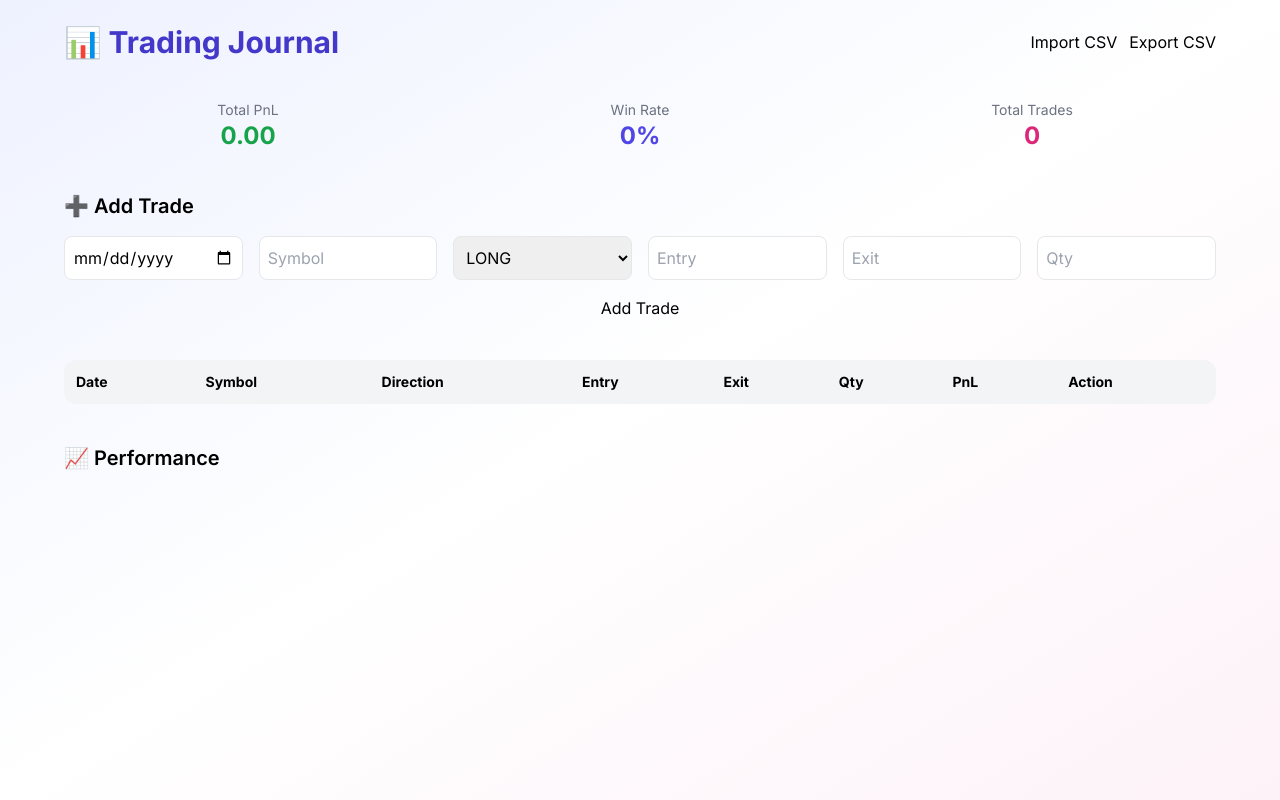
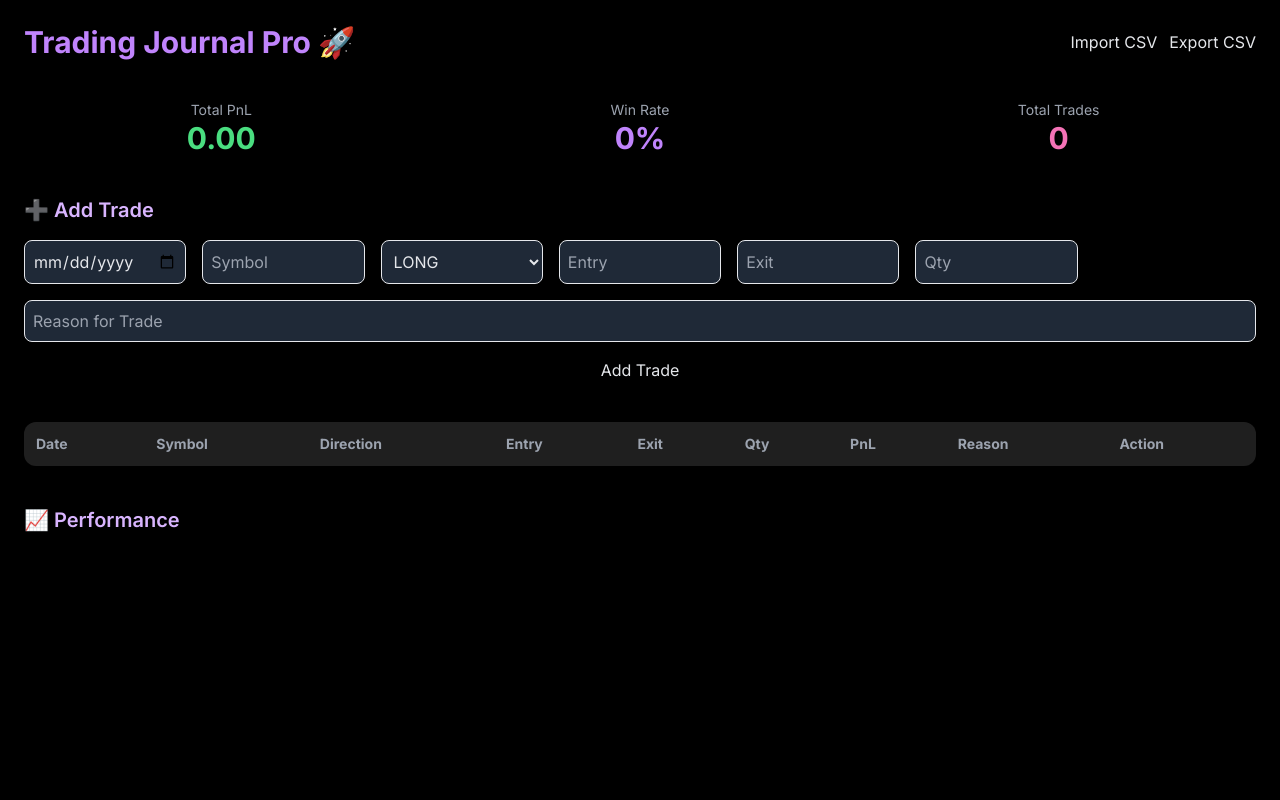
Before and after one commit to crazytrader-in/MY-WEBSITE-CRAZYTRADER.IN, a plain HTML site: page index.html in a window 1280 px wide. Drawn offline with nearby package versions, Linux system fonts and the light colour scheme.

Commit message:
Add index.html

```diff
--- a/index.html
+++ b/index.html
@@ -3,8 +3,8 @@
 <head>
   <meta charset="UTF-8" />
   <meta name="viewport" content="width=device-width, initial-scale=1" />
-  <title>Trading Journal - Premium Minimal</title>
-  <meta name="description" content="A professional minimalist trading journal powered by localStorage." />
+  <title>Trading Journal Pro</title>
+  <meta name="description" content="A professional trading journal to track trades, PnL, and performance." />
 
   <!-- Google Font -->
   <link href="https://fonts.googleapis.com/css2?family=Inter:wght@400;600;700&display=swap" rel="stylesheet">
@@ -17,21 +17,21 @@
 
   <style>
     body { font-family: 'Inter', sans-serif; }
-    .card { @apply bg-white rounded-2xl shadow-md p-6 transition hover:shadow-xl; }
-    .btn { @apply px-4 py-2 rounded-xl font-medium text-white bg-indigo-600 hover:bg-indigo-700 transition; }
-    .btn-outline { @apply px-4 py-2 rounded-xl font-medium border border-indigo-600 text-indigo-600 hover:bg-indigo-50 transition; }
+    .card { @apply bg-gray-900 rounded-2xl shadow-xl p-6 border border-gray-800; }
+    .btn { @apply px-4 py-2 rounded-xl font-medium text-white bg-purple-600 hover:bg-purple-700 transition; }
+    .btn-outline { @apply px-4 py-2 rounded-xl font-medium border border-purple-500 text-purple-400 hover:bg-purple-600/10 transition; }
     table { border-radius: 12px; overflow: hidden; }
-    thead { background: #f3f4f6; }
-    tbody tr:hover { background: #f9fafb; }
+    thead { background: #1f1f1f; }
+    tbody tr:hover { background: #2a2a2a; }
   </style>
 </head>
 
-<body class="bg-gradient-to-br from-indigo-50 via-white to-pink-50 min-h-screen p-6">
-  <div class="max-w-6xl mx-auto">
+<body class="bg-black text-gray-200 min-h-screen p-6">
+  <div class="max-w-7xl mx-auto">
 
     <!-- Header -->
     <header class="flex items-center justify-between mb-10">
-      <h1 class="text-3xl font-bold text-indigo-700">📊 Trading Journal</h1>
+      <h1 class="text-3xl font-bold text-purple-400">Trading Journal Pro 🚀</h1>
       <div class="flex gap-3">
         <label class="btn-outline cursor-pointer">
           Import CSV
@@ -44,33 +44,34 @@
     <!-- Stats -->
     <div class="grid grid-cols-1 md:grid-cols-3 gap-6 mb-10">
       <div class="card text-center">
-        <p class="text-sm text-gray-500">Total PnL</p>
-        <p id="totalPnL" class="text-2xl font-bold text-green-600">0</p>
+        <p class="text-sm text-gray-400">Total PnL</p>
+        <p id="totalPnL" class="text-3xl font-bold text-green-400">₹0</p>
       </div>
       <div class="card text-center">
-        <p class="text-sm text-gray-500">Win Rate</p>
-        <p id="winRate" class="text-2xl font-bold text-indigo-600">0%</p>
+        <p class="text-sm text-gray-400">Win Rate</p>
+        <p id="winRate" class="text-3xl font-bold text-purple-400">0%</p>
       </div>
       <div class="card text-center">
-        <p class="text-sm text-gray-500">Total Trades</p>
-        <p id="totalTrades" class="text-2xl font-bold text-pink-600">0</p>
+        <p class="text-sm text-gray-400">Total Trades</p>
+        <p id="totalTrades" class="text-3xl font-bold text-pink-400">0</p>
       </div>
     </div>
 
     <!-- Add Trade Form -->
     <div class="card mb-10">
-      <h2 class="text-xl font-semibold mb-4">➕ Add Trade</h2>
-      <form id="journalForm" class="grid md:grid-cols-6 gap-4">
-        <input id="date" type="date" required class="border rounded-lg p-2" />
-        <input id="symbol" type="text" placeholder="Symbol" required class="border rounded-lg p-2" />
-        <select id="direction" class="border rounded-lg p-2">
+      <h2 class="text-xl font-semibold mb-4 text-purple-300">➕ Add Trade</h2>
+      <form id="journalForm" class="grid md:grid-cols-7 gap-4">
+        <input id="date" type="date" required class="border rounded-lg p-2 bg-gray-800 text-gray-200" />
+        <input id="symbol" type="text" placeholder="Symbol" required class="border rounded-lg p-2 bg-gray-800 text-gray-200" />
+        <select id="direction" class="border rounded-lg p-2 bg-gray-800 text-gray-200">
           <option>LONG</option>
           <option>SHORT</option>
         </select>
-        <input id="entry" type="number" step="0.01" placeholder="Entry" required class="border rounded-lg p-2" />
-        <input id="exit" type="number" step="0.01" placeholder="Exit" required class="border rounded-lg p-2" />
-        <input id="qty" type="number" placeholder="Qty" required class="border rounded-lg p-2" />
-        <button type="submit" class="btn md:col-span-6">Add Trade</button>
+        <input id="entry" type="number" step="0.01" placeholder="Entry" required class="border rounded-lg p-2 bg-gray-800 text-gray-200" />
+        <input id="exit" type="number" step="0.01" placeholder="Exit" required class="border rounded-lg p-2 bg-gray-800 text-gray-200" />
+        <input id="qty" type="number" placeholder="Qty" required class="border rounded-lg p-2 bg-gray-800 text-gray-200" />
+        <input id="reason" type="text" placeholder="Reason for Trade" required class="border rounded-lg p-2 bg-gray-800 text-gray-200 md:col-span-7" />
+        <button type="submit" class="btn md:col-span-7">Add Trade</button>
       </form>
     </div>
 
@@ -78,7 +79,7 @@
     <div class="card mb-10 overflow-x-auto">
       <table class="w-full text-sm">
         <thead>
-          <tr class="text-left">
+          <tr class="text-left text-gray-400">
             <th class="p-3">Date</th>
             <th class="p-3">Symbol</th>
             <th class="p-3">Direction</th>
@@ -86,6 +87,7 @@
             <th class="p-3">Exit</th>
             <th class="p-3">Qty</th>
             <th class="p-3">PnL</th>
+            <th class="p-3">Reason</th>
             <th class="p-3">Action</th>
           </tr>
         </thead>
@@ -95,7 +97,7 @@
 
     <!-- Chart -->
     <div class="card">
-      <h2 class="text-xl font-semibold mb-4">📈 Performance</h2>
+      <h2 class="text-xl font-semibold mb-4 text-purple-300">📈 Performance</h2>
       <canvas id="pnlChart" height="100"></canvas>
     </div>
 
```
